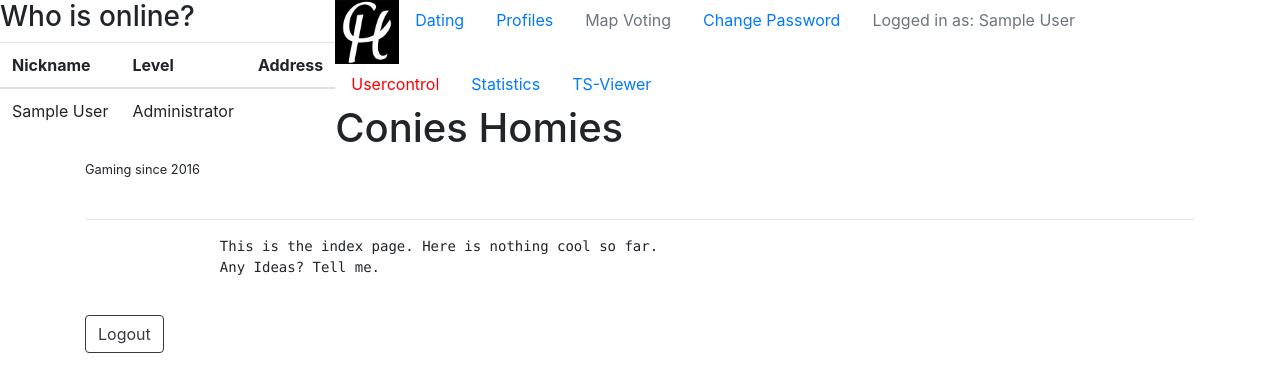
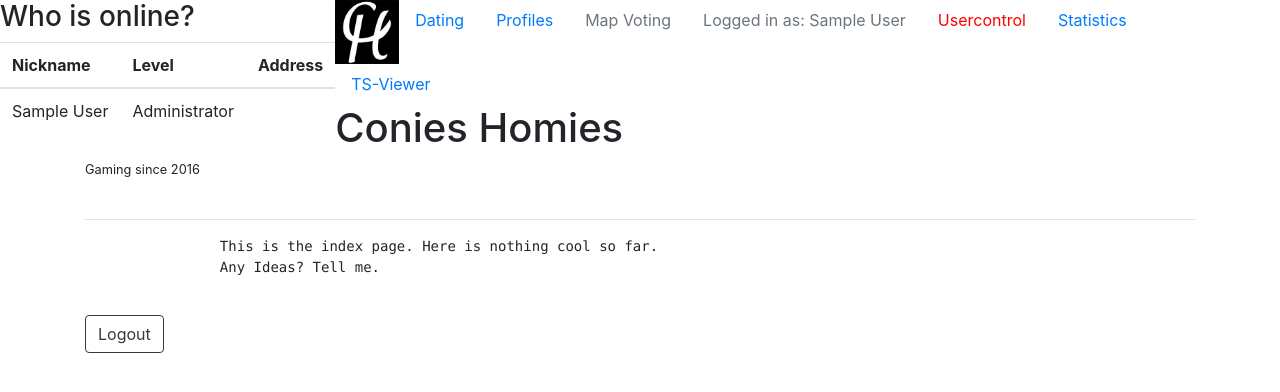
Before and after one commit to y0sh1DE/CSDating, a PHP site: page /index.php in a window 1280 px wide. Shown: the top 392 px of the page. Run offline with PHP 8.4, Linux system fonts and the light colour scheme; the visitor is signed in with stand-in values (Sample User, id 1).

Commit message:
Remove ChangePassword from header

```diff
--- a/header.php
+++ b/header.php
@@ -42,9 +42,6 @@
                     <a class=\"nav-link disabled\" href=\"mapvoting.php\">Map Voting</a>
                 </li>";
 
-                    echo "<li class=\"nav-item\">
-                    <a class=\"nav-link\" href=\"changePassword.php?username=".$_SESSION['uName']."\">Change Password</a>
-                </li>";
 
                     echo "<li class=\"nav-item\">
                             <a class=\"nav-link disabled\" href=\"\">Logged in as: ".$_SESSION['uName']."</a>
```
